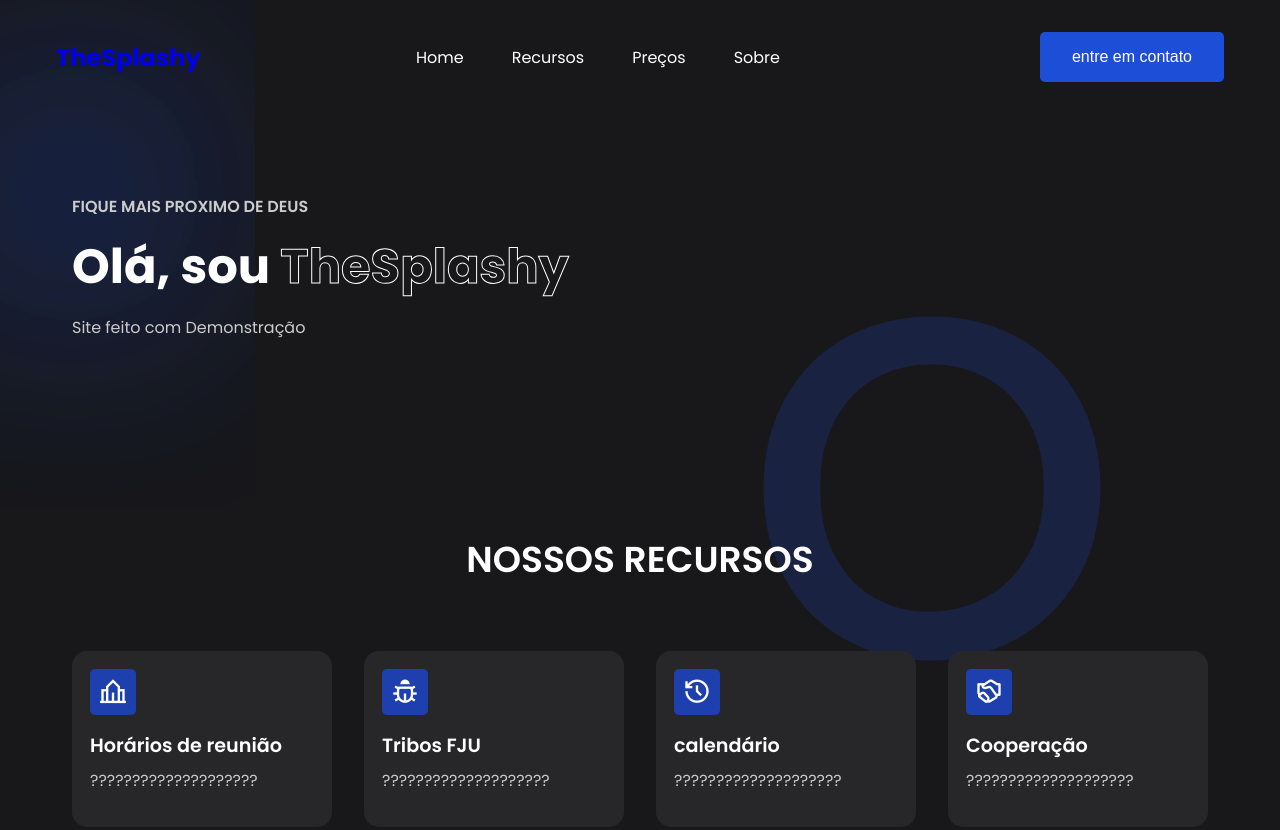
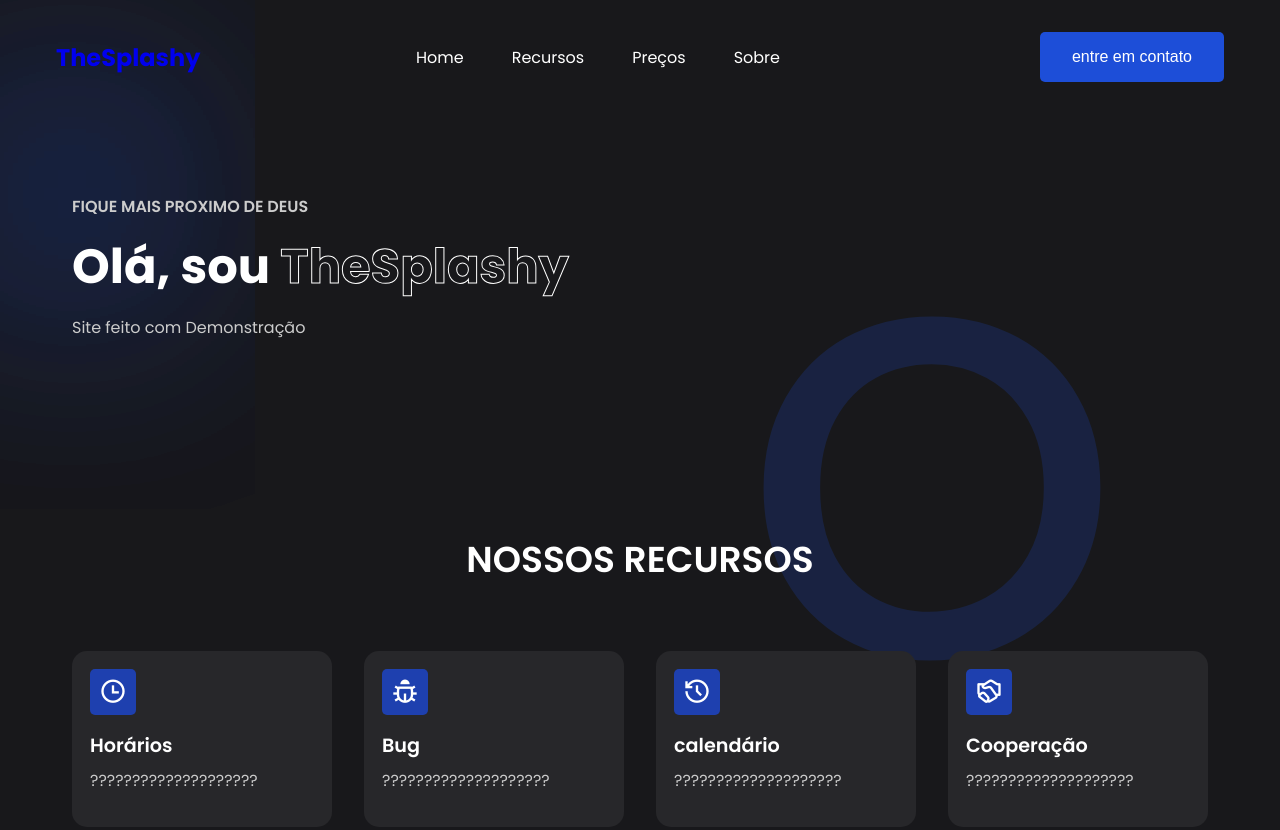
Before and after one commit to TheSplashyy/igreja-universal, a plain HTML site: page index.html in a window 1280 px wide. Shown: the top 830 px of the page. Drawn offline with nearby package versions, Linux system fonts and the light colour scheme.

Commit message:
Update index 3

```diff
--- a/index.html
+++ b/index.html
@@ -47,14 +47,14 @@
       <h2 class="header">NOSSOS RECURSOS</h2>
       <div class="features">
         <div class="card">
-          <span><i class="ri-school-line"></i></span>
-          <h4>Horários de reunião</h4>
+          <span><i class="ri-time-line"></i></span>
+          <h4>Horários</h4>
           <p>????????????????????</p>
           <!-- <a href="#">Entrar <i class="ri-arrow-right-line"></i></a> -->
         </div>
         <div class="card">
           <span><i class="ri-bug-line"></i></span>
-          <h4>Tribos FJU</h4>
+          <h4>Bug</h4>
           <p>????????????????????</p>
           <!-- <a href="#">Entrar <i class="ri-arrow-right-line"></i></a> -->
         </div>
```
